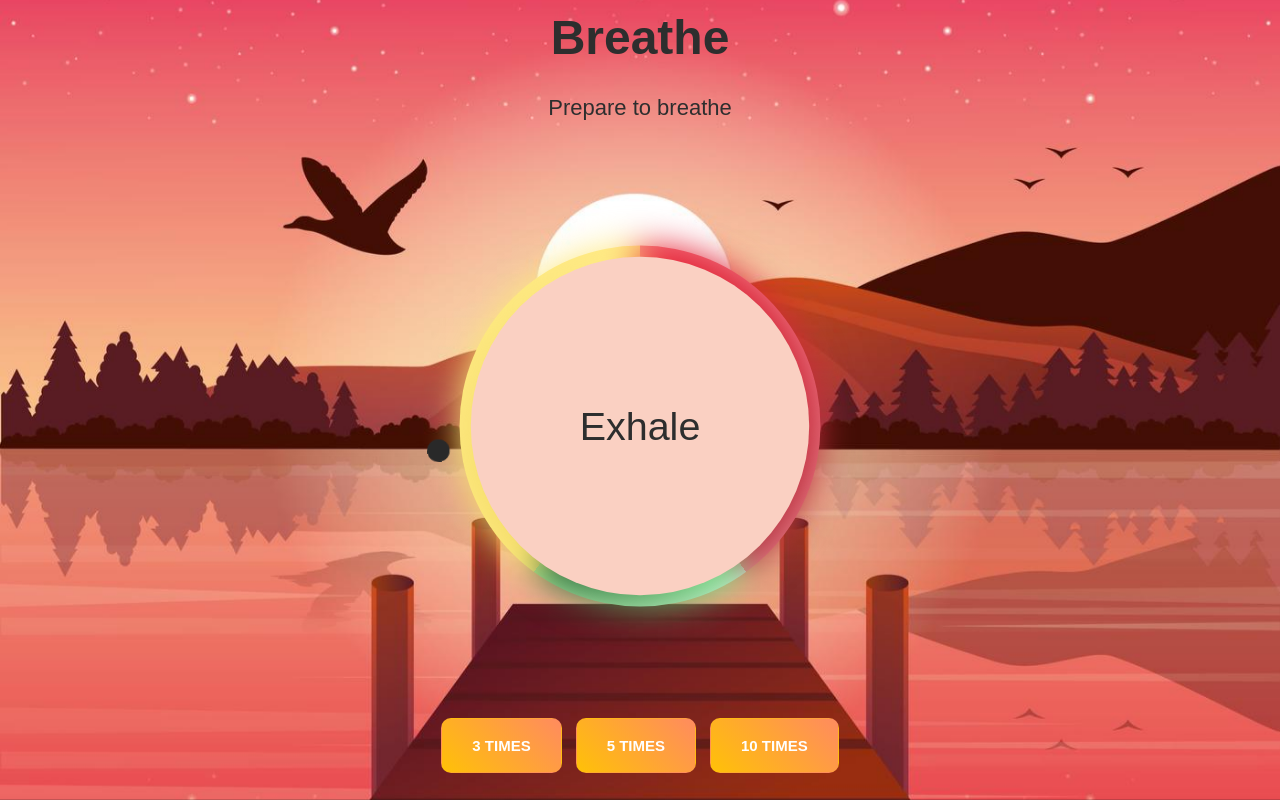
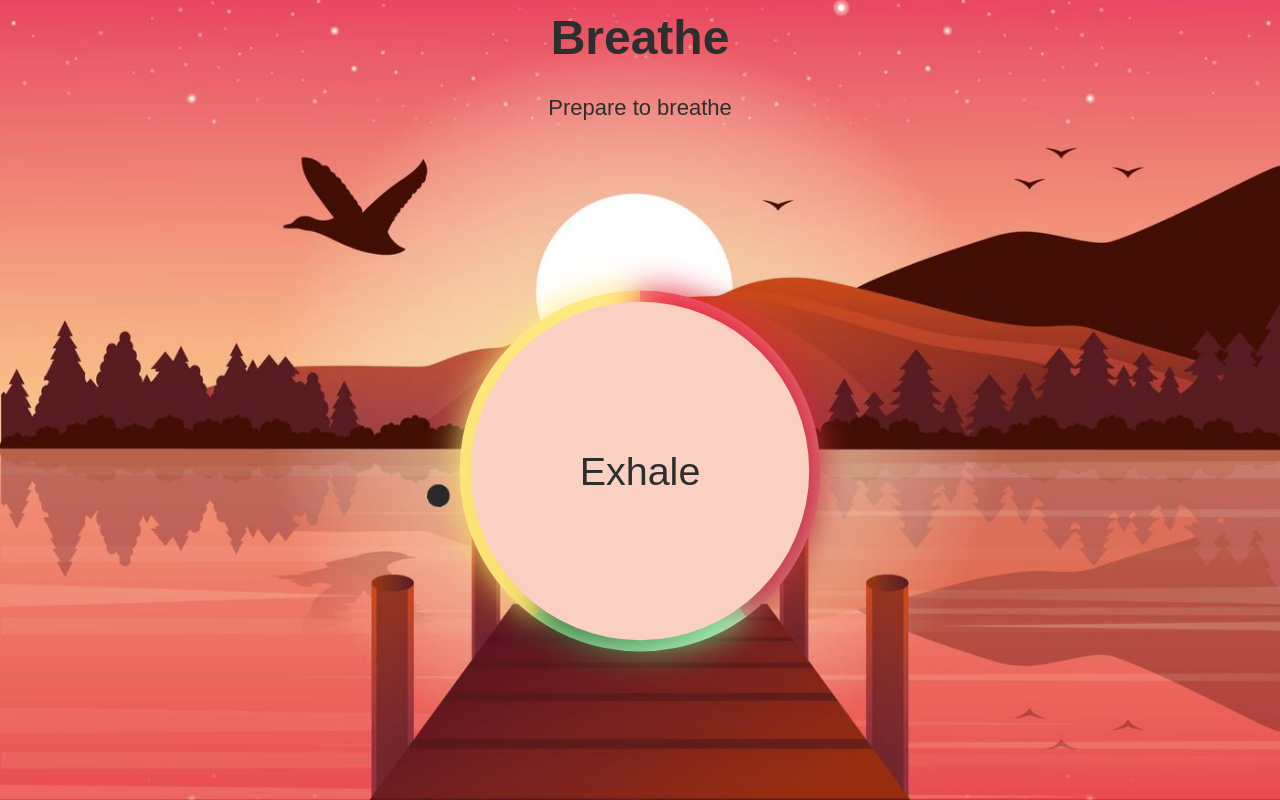
Before and after one commit to DonatellaC/meditation-react, a React (Create React App) app: page /breathe in a window 1280 px wide. Built offline with nearby package versions, Linux system fonts and the light colour scheme.

Commit message:
fix: removed buttons breathe page

```diff
--- a/src/screens/Breathe/Breathe.js
+++ b/src/screens/Breathe/Breathe.js
@@ -2,8 +2,6 @@ import React, { useState, useEffect } from "react";
 import Header from "../../components/Header/Header";
 import {
   ContainerBreathe,
-  Button,
-  ButtonsBreathe,
   Circle,
   GradientCircle,
   GradientCircleBlur,
@@ -59,13 +57,7 @@ function Breathe() {
         <GradientCircle></GradientCircle>
         <GradientCircleBlur></GradientCircleBlur>
       </ContainerBreathe>
-      <section>
-        <ButtonsBreathe>
-          <Button>3 Times</Button>
-          <Button>5 Times</Button>
-          <Button>10 Times</Button>
-        </ButtonsBreathe>
-      </section>
+      <section></section>
     </LandscapeBreathe>
   );
 }
--- a/src/screens/Breathe/Breathe.styled.js
+++ b/src/screens/Breathe/Breathe.styled.js
@@ -43,25 +43,6 @@ export const ContainerBreathe = styled.div`
 export const Text = styled.p`
   font-size: 35px;
   color: #2d2e2e;
-`;
-
-export const ButtonsBreathe = styled.div`
-  display: flex;
-  justify-content: center;
-  margin-bottom: 20px;
-`;
-
-export const Button = styled.button`
-  margin: 7px;
-  padding: 1.2em 2em;
-  background-image: linear-gradient(45deg, #ffc107 0%, #ff8b5f 100%);
-  font-size: 15px;
-  font-weight: bold;
-  cursor: pointer;
-  border: 1px solid transparent;
-  border-radius: 10px;
-  color: #fff;
-  text-transform: uppercase;
 `;
 
 export const Circle = styled.div`
```
